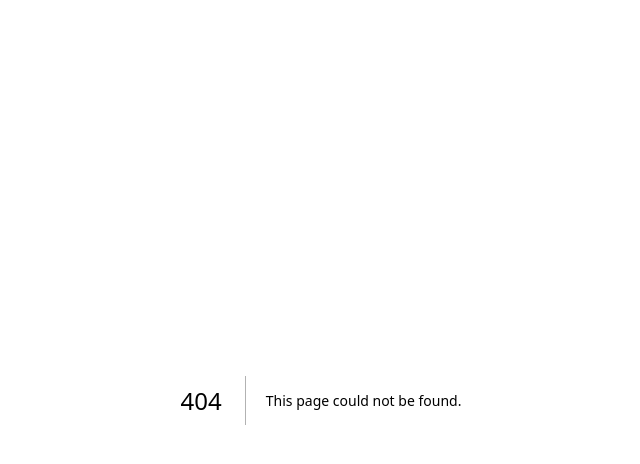
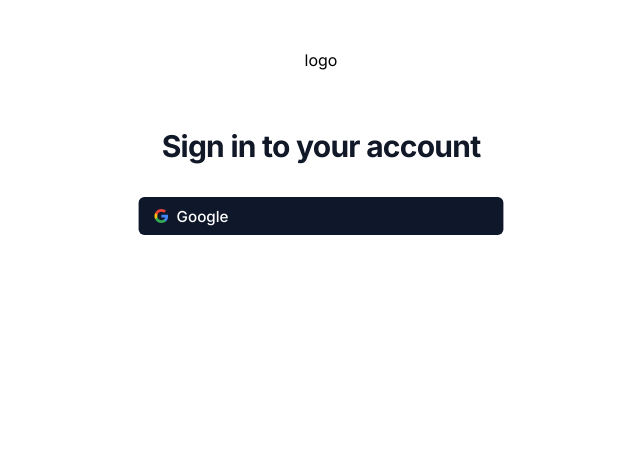
Before and after one commit to OppedRawen/upgraded-chainsaw, a Next.js app: page /login in a window 1280 px wide. Before the commit this address had no page. Shown: the top 464 px of the page, without its empty margins (319-959 px from the left). Built offline with nearby package versions, Linux system fonts and the light colour scheme.

Commit message:
loginPage setup

```diff
--- /dev/null
+++ b/app/login/page.tsx
@@ -0,0 +1,64 @@
+'use client'
+import { FC, useState } from 'react'
+import Button from '../components/ui/Button'
+
+interface pageProps {
+    // TODO
+
+}
+
+const page: FC<pageProps> = ({}) => {
+    const [isLoading,setIsLoading] = useState<boolean>(false)
+
+    async function loginWithGoogle(){
+        setIsLoading(true);
+        try {
+
+        } catch (error) {
+
+        }
+    }
+  return <>
+    <div className='flex min-h-full items-center justify-center py-12 px-4 sm:px-6 lg:px-8'>
+        <div className='w-full flex flex-col items-center max-w-md space-y-8'>
+            <div className='flex flex-col items-center gap-8'>
+                logo
+                <h2 className='mt-6 text-center text-3xl font-bold tracking-tight text-gray-900'> Sign in to your account</h2>
+            </div>
+            <Button isLoading={isLoading} type='button' className='max-w-sm mx-auto items-center w-full' onClick={loginWithGoogle}>
+            <svg
+                className='mr-2 h-4 w-4'
+                aria-hidden='true'
+                focusable='false'
+                data-prefix='fab'
+                data-icon='github'
+                role='img'
+                xmlns='http://www.w3.org/2000/svg'
+                viewBox='0 0 24 24'>
+                <path
+                  d='M22.56 12.25c0-.78-.07-1.53-.2-2.25H12v4.26h5.92c-.26 1.37-1.04 2.53-2.21 3.31v2.77h3.57c2.08-1.92 3.28-4.74 3.28-8.09z'
+                  fill='#4285F4'
+                />
+                <path
+                  d='M12 23c2.97 0 5.46-.98 7.28-2.66l-3.57-2.77c-.98.66-2.23 1.06-3.71 1.06-2.86 0-5.29-1.93-6.16-4.53H2.18v2.84C3.99 20.53 7.7 23 12 23z'
+                  fill='#34A853'
+                />
+                <path
+                  d='M5.84 14.09c-.22-.66-.35-1.36-.35-2.09s.13-1.43.35-2.09V7.07H2.18C1.43 8.55 1 10.22 1 12s.43 3.45 1.18 4.93l2.85-2.22.81-.62z'
+                  fill='#FBBC05'
+                />
+                <path
+                  d='M12 5.38c1.62 0 3.06.56 4.21 1.64l3.15-3.15C17.45 2.09 14.97 1 12 1 7.7 1 3.99 3.47 2.18 7.07l3.66 2.84c.87-2.6 3.3-4.53 6.16-4.53z'
+                  fill='#EA4335'
+                />
+                <path d='M1 1h22v22H1z' fill='none' />
+              </svg>
+              Google
+            </Button>
+
+        </div>
+    </div>
+  </>
+}
+
+export default page
--- a/app/page.tsx
+++ b/app/page.tsx
@@ -1,12 +1,11 @@
 import Image from 'next/image'
 import { db } from './lib/db';
+import Button from './components/ui/Button';
 
 export default async function Home() {
 
   await db.set('hello','hello');
   return (
-    <div>
-      yes world
-    </div>
+    <Button variant='default'>Hello</Button>
   )
 }
```
